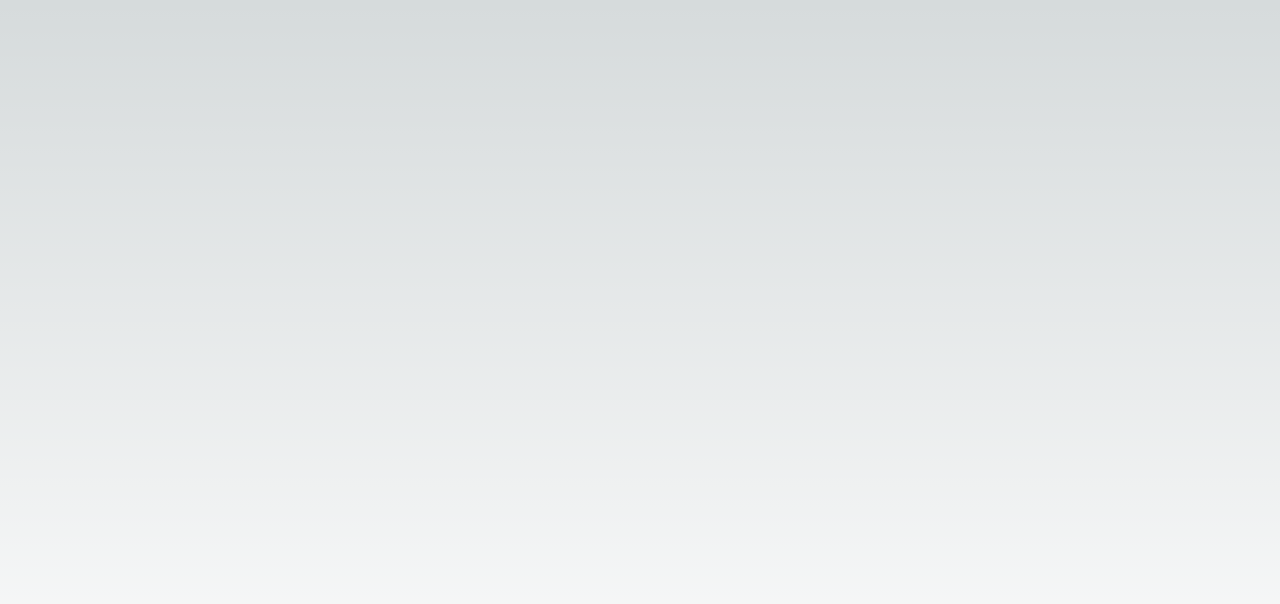
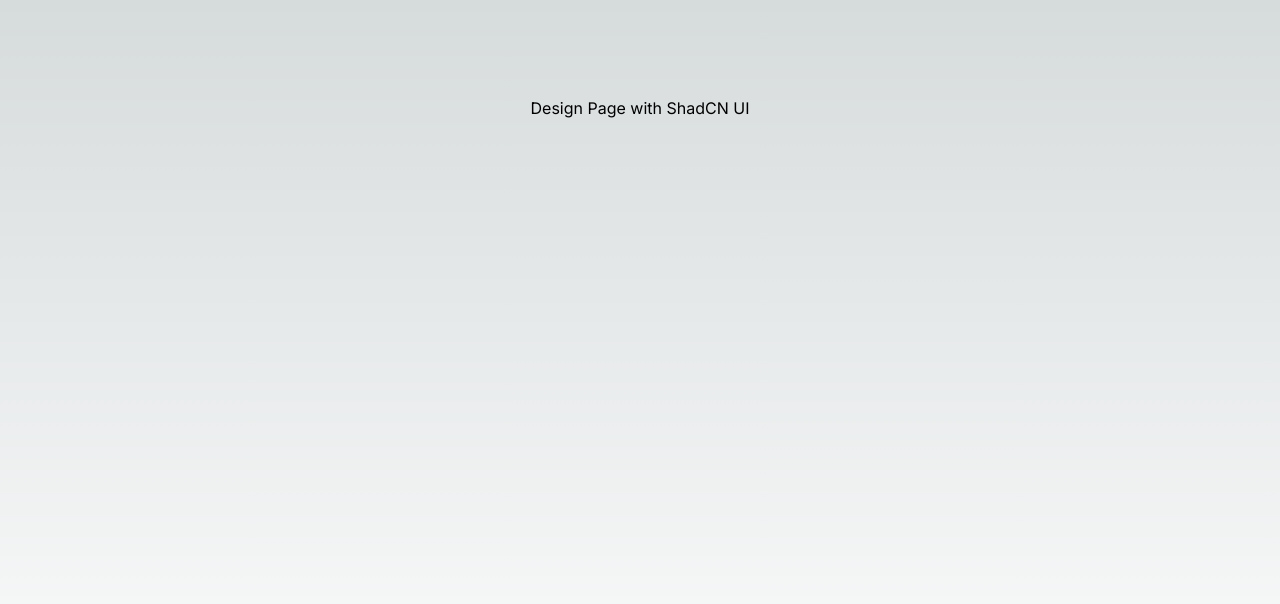
Before and after one commit to Naeem009/Project-ShadCN, a Next.js app in the folder projectshadcn/: page / in a window 1280 px wide. Shown: the top 604 px of the page. Built offline with nearby package versions, Linux system fonts and the light colour scheme.

Commit message:
Update page.tsx

```diff
--- a/projectshadcn/src/app/page.tsx
+++ b/projectshadcn/src/app/page.tsx
@@ -3,6 +3,7 @@
 export default function Home() {
   return (
     <main className="flex min-h-screen flex-col items-center justify-between p-24">
+      <h1>Design Page with ShadCN UI</h1>
     </main>
   );
 }
```
